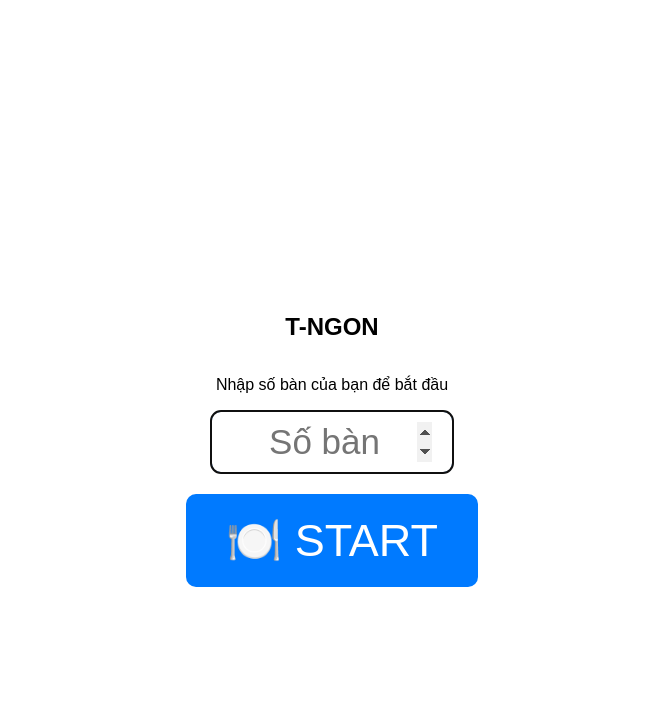
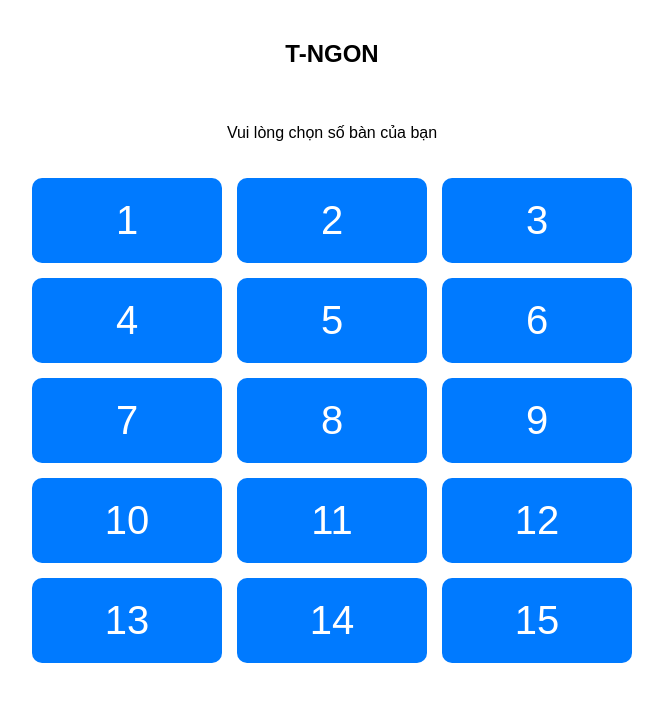
Before and after one commit to tngon462/app, a plain HTML site: page redirect.html in a window 1280 px wide. Shown: the whole page, without its empty margins (308-971 px from the left). Drawn offline with Linux system fonts and the light colour scheme.

Commit message:
Update redirect.html

```diff
--- a/redirect.html
+++ b/redirect.html
@@ -2,7 +2,7 @@
 <html>
 <head>
   <meta charset="UTF-8">
-  <title>Bấm để gọi món</title>
+  <title>Chọn Bàn Để Gọi Món</title>
   <meta name="viewport" content="width=device-width, initial-scale=1">
   <meta name="apple-mobile-web-app-capable" content="yes">
   <meta name="apple-mobile-web-app-status-bar-style" content="default">
@@ -11,68 +11,77 @@
         margin: 0;
         padding: 0;
         height: 100%;
-        overflow: hidden; /* Ngăn cuộn trang chính */
+        overflow: hidden;
         font-family: sans-serif;
     }
     #welcome-screen {
         text-align: center;
-        padding-top: 80px;
+        padding-top: 20px;
         position: absolute;
         top: 0;
         left: 0;
         width: 100%;
         height: 100%;
         box-sizing: border-box;
-        background: white; /* Đảm bảo màn hình chào mừng che phủ hoàn toàn */
+        background: white;
         display: flex;
         flex-direction: column;
-        justify-content: center;
+        justify-content: flex-start;
         align-items: center;
+        gap: 20px;
     }
-    input {
-      font-size: 35px;
-      padding: 10px 20px;
-      margin-bottom: 20px;
-      text-align: center;
-      border: 2px solid #007aff;
-      border-radius: 10px;
-      width: 200px;
+    .button-container {
+      display: grid;
+      grid-template-columns: repeat(3, 1fr);
+      gap: 15px;
+      padding: 0 20px;
+      width: 100%;
+      max-width: 600px;
     }
-    button {
-      font-size: 45px;
-      padding: 20px 40px;
+    .table-button {
+      font-size: 40px;
+      padding: 20px 0;
       background-color: #007aff;
       color: white;
       border: none;
       border-radius: 10px;
+      cursor: pointer;
     }
     #order-iframe {
         border: none;
         width: 100%;
         height: 100%;
-        display: none; /* Ban đầu ẩn iframe đi */
+        display: none;
     }
   </style>
 </head>
 <body>
   <div id="welcome-screen">
       <h2>T-NGON</h2>
-      <p>Nhập số bàn của bạn để bắt đầu</p>
-      <input type="number" id="banInput" placeholder="Số bàn">
-      <button onclick="go()">🍽️ START</button>
+      <p>Vui lòng chọn số bàn của bạn</p>
+      <div class="button-container">
+          <button class="table-button" onclick="go(1)">1</button>
+          <button class="table-button" onclick="go(2)">2</button>
+          <button class="table-button" onclick="go(3)">3</button>
+          <button class="table-button" onclick="go(4)">4</button>
+          <button class="table-button" onclick="go(5)">5</button>
+          <button class="table-button" onclick="go(6)">6</button>
+          <button class="table-button" onclick="go(7)">7</button>
+          <button class="table-button" onclick="go(8)">8</button>
+          <button class="table-button" onclick="go(9)">9</button>
+          <button class="table-button" onclick="go(10)">10</button>
+          <button class="table-button" onclick="go(11)">11</button>
+          <button class="table-button" onclick="go(12)">12</button>
+          <button class="table-button" onclick="go(13)">13</button>
+          <button class="table-button" onclick="go(14)">14</button>
+          <button class="table-button" onclick="go(15)">15</button>
+      </div>
   </div>
 
   <iframe id="order-iframe" src=""></iframe>
 
   <script>
-    function go() {
-      const ban = document.getElementById('banInput').value;
-
-      if (!ban || isNaN(ban)) {
-        alert('Vui lòng nhập số bàn hợp lệ.');
-        return;
-      }
-
+    function go(ban) {
       fetch('links.json')
         .then(r => r.json())
         .then(data => {
@@ -87,14 +96,6 @@
         })
         .catch(err => alert('Lỗi tải dữ liệu: ' + err));
     }
-
-    // Đoạn mã mới để tự động hiển thị bàn phím ảo
-    window.addEventListener('load', function() {
-      // Dùng setTimeout để đảm bảo trang đã load và các event khác đã hoàn tất
-      setTimeout(function() {
-        document.getElementById('banInput').focus();
-      }, 500);
-    });
   </script>
 </body>
 </html>
```
